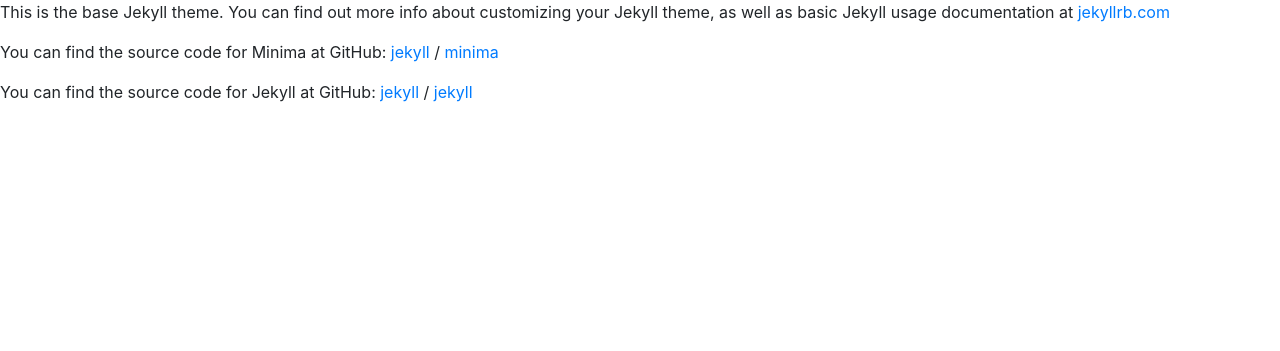
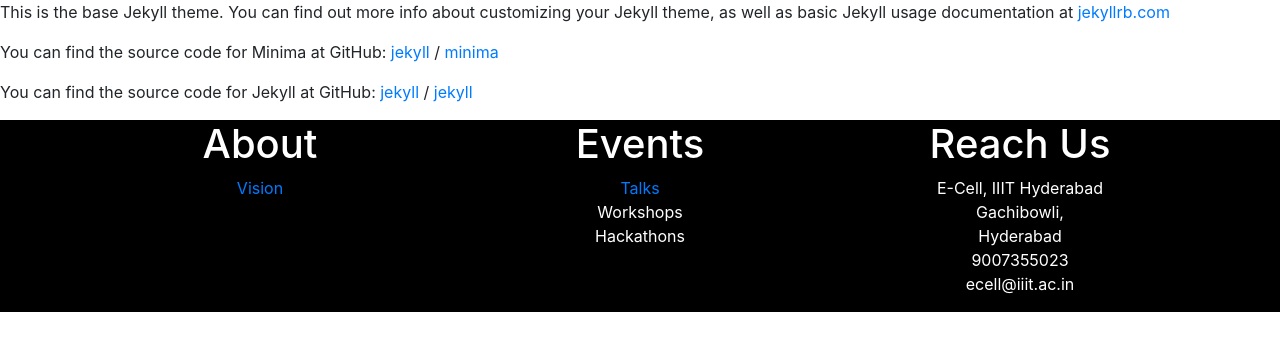
Before and after one commit to IIIT-ECell/website, a Jekyll site: the page built from about.md, in a window 1280 px wide. Shown: the top 351 px of the page. Built offline with Jekyll 4.4.1, drawn with Linux system fonts in a browser that asks for light colours.

Commit message:
Added footer

```diff
--- a/_includes/footer.html
+++ b/_includes/footer.html
@@ -1 +1,31 @@
 <!-- TODO make a footer -->
+<footer class="footer" style="background-color:black">
+	<div class="container text-white text-center">
+		<div class="row">
+			<div class="col-xs-12 col-sm-12 col-md-4">
+				<h1>About</h1>
+				<ul class="list-unstyled quick-links">
+					<li><a href="/about/vision">Vision</a></li>
+				</ul>
+			</div>
+			<div class="col-xs-12 col-sm-12 col-md-4">
+				<h1>Events</h1>
+				<ul class="list-unstyled quick-links text-white">
+					<li><a href="#">Talks</a></li>
+					<li>Workshops</li>
+					<li>Hackathons</li>
+				</ul>
+			</div>
+			<div class="col-xs-12 col-sm-12 col-md-4">
+				<h1>Reach Us</h1>
+				<ul class="list-unstyled quick-links">
+					<li>E-Cell, IIIT Hyderabad</li>
+					<li>Gachibowli,</li>
+					<li>Hyderabad</li>
+					<li><i class="glyphicon glyphicon-earphone"></i> 9007355023</li>
+					<li><i class="glyphicon glyphicon-envelope"></i>  ecell@iiit.ac.in</li>
+				</ul>
+			</div>
+		</div>
+	</div>
+</footer>
```
